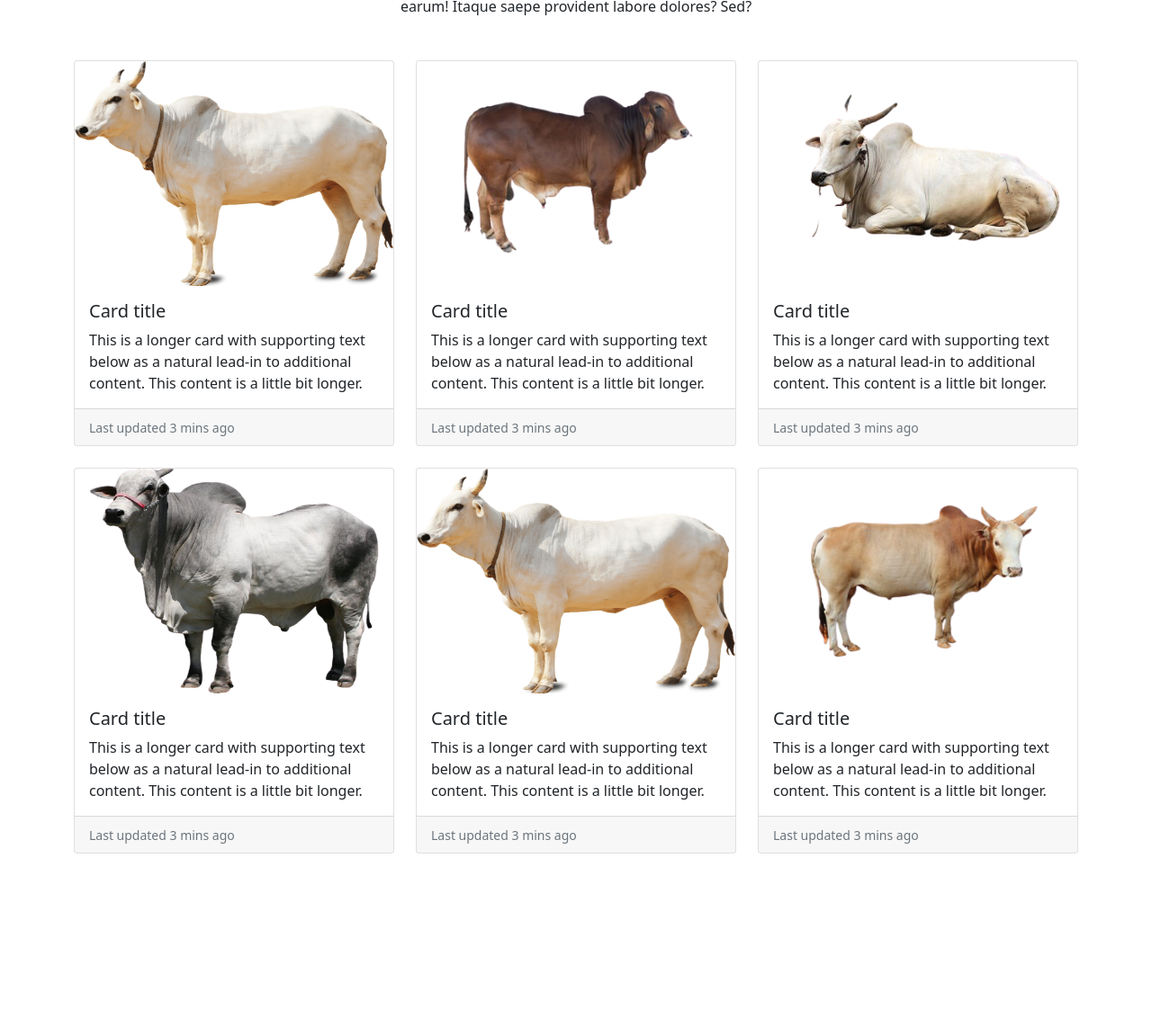
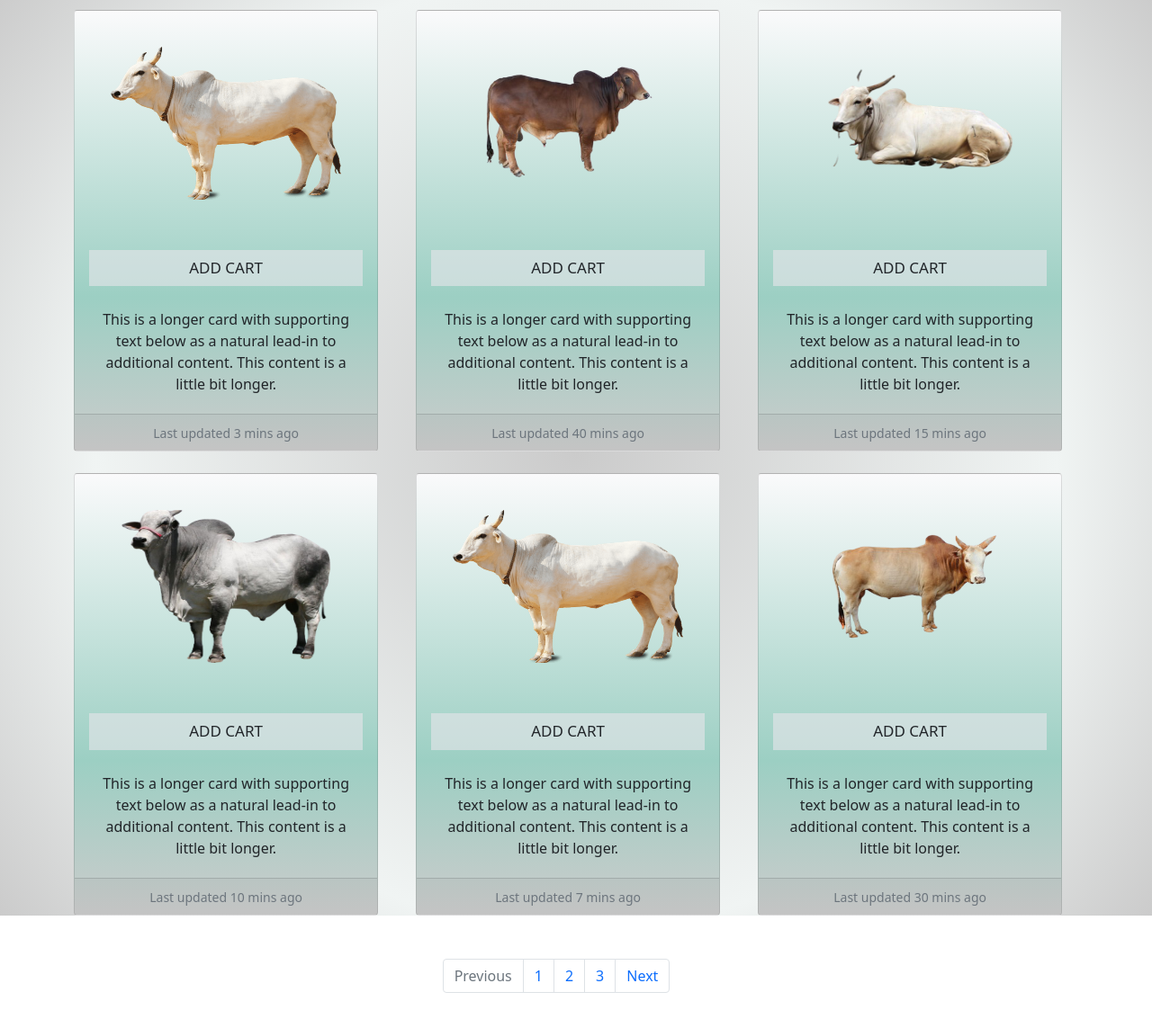
Before and after one commit to iqbal-bd/Online-Haat, a plain HTML site: page index.html in a window 1280 px wide. Shown: the part 745-1888 px from the top of the page at 90% size. Before the commit the page ends 1694 px from the top, so only its background shows below. Drawn offline with nearby package versions, Linux system fonts and the light colour scheme.

Commit message:
hovereffect added

```diff
--- a/index.html
+++ b/index.html
@@ -23,7 +23,7 @@
 
         <!-- Navigation Part -->
         <section class="container">
-            <nav class="navbar navbar-expand-lg navbar-light ">
+            <nav class="navbar navbar-expand-lg navbar-light fixed-top nav-bg">
                 <div class="container-fluid">
                   <a class="navbar-brand" href="#">
                     <img src="images/cow_favicon.png" alt="" width="30" height="24">
@@ -124,13 +124,14 @@
         </article>
 
         <!-- Cows item part -->
-        <section class="container">
+        <section class="cows-bg">
+          <div class="container">
             <div class="row row-cols-1 row-cols-md-2 row-cols-lg-3 g-4">
               <div class="col">
-              <div class="card">
-                <img src="images/cows/cow1.png" class="card-img-top cow-img" alt="...">
+                <div class="card hovereffect">
+                  <img src="images/cows/cow1.png" class="card-img-top cow-img " alt="...">
                   <div class="card-body">
-                  <h5 class="card-title">Card title</h5>
+                    <h5 class="card-title"><a class="text-decoration-none text-dark" href="#cart">Add Cart</a></h5>
                     <p class="card-text">This is a longer card with supporting text below as a natural lead-in to additional content. This content is a little bit longer.</p>
                   </div>
                   <div class="card-footer">
@@ -140,74 +141,92 @@
               </div>
 
               <div class="col">
-              <div class="card">
-                <img src="images/cows/cow2.png" class="card-img-top cow-img" alt="...">
+                <div class="card hovereffect">
+                  <img src="images/cows/cow2.png" class="card-img-top cow-img " alt="...">
                   <div class="card-body">
-                  <h5 class="card-title">Card title</h5>
+                    <h5 class="card-title"><a class="text-decoration-none text-dark" href="#cart">Add Cart</a></h5>
                     <p class="card-text">This is a longer card with supporting text below as a natural lead-in to additional content. This content is a little bit longer.</p>
                   </div>
                   <div class="card-footer">
-                  <small class="text-muted">Last updated 3 mins ago</small>
+                    <small class="text-muted">Last updated 40 mins ago</small>
                   </div>
                 </div>
               </div>
 
               <div class="col">
-              <div class="card">
-                <img src="images/cows/cow3.png" class="card-img-top cow-img" alt="...">
+                <div class="card hovereffect">
+                  <img src="images/cows/cow3.png" class="card-img-top cow-img " alt="...">
                   <div class="card-body">
-                  <h5 class="card-title">Card title</h5>
+                    <h5 class="card-title"><a class="text-decoration-none text-dark" href="#cart">Add Cart</a></h5>
                     <p class="card-text">This is a longer card with supporting text below as a natural lead-in to additional content. This content is a little bit longer.</p>
                   </div>
                   <div class="card-footer">
-                  <small class="text-muted">Last updated 3 mins ago</small>
+                    <small class="text-muted">Last updated 15 mins ago</small>
                   </div>
                 </div>
               </div>
 
               <div class="col">
-              <div class="card">
-                <img src="images/cows/cow4.png" class="card-img-top cow-img" alt="...">
+                <div class="card hovereffect">
+                  <img src="images/cows/cow4.png" class="card-img-top cow-img " alt="...">
                   <div class="card-body">
-                  <h5 class="card-title">Card title</h5>
+                    <h5 class="card-title"><a class="text-decoration-none text-dark" href="#cart">Add Cart</a></h5>
                     <p class="card-text">This is a longer card with supporting text below as a natural lead-in to additional content. This content is a little bit longer.</p>
                   </div>
                   <div class="card-footer">
-                  <small class="text-muted">Last updated 3 mins ago</small>
+                    <small class="text-muted">Last updated 10 mins ago</small>
                   </div>
                 </div>
               </div>
 
               <div class="col">
-              <div class="card">
-                <img src="images/cows/cow5.png" class="card-img-top cow-img" alt="...">
+                <div class="card hovereffect">
+                  <img src="images/cows/cow5.png" class="card-img-top cow-img " alt="...">
                   <div class="card-body">
-                  <h5 class="card-title">Card title</h5>
+                    <h5 class="card-title"><a class="text-decoration-none text-dark" href="#cart">Add Cart</a></h5>
                     <p class="card-text">This is a longer card with supporting text below as a natural lead-in to additional content. This content is a little bit longer.</p>
                   </div>
                   <div class="card-footer">
-                  <small class="text-muted">Last updated 3 mins ago</small>
+                    <small class="text-muted">Last updated 7 mins ago</small>
                   </div>
                 </div>
               </div>
 
               <div class="col">
-              <div class="card">
-                <img src="images/cows/cow6.png" class="card-img-top cow-img" alt="...">
+                <div class="card hovereffect">
+                  <img src="images/cows/cow6.png" class="card-img-top cow-img " alt="...">
                   <div class="card-body">
-                  <h5 class="card-title">Card title</h5>
+                    <h5 class="card-title"><a class="text-decoration-none text-dark" href="#cart">Add Cart</a></h5>
                     <p class="card-text">This is a longer card with supporting text below as a natural lead-in to additional content. This content is a little bit longer.</p>
                   </div>
                   <div class="card-footer">
-                  <small class="text-muted">Last updated 3 mins ago</small>
+                    <small class="text-muted">Last updated 30 mins ago</small>
                   </div>
                 </div>
               </div>
 
             </div>
+          </div>
         </section>
 
+        <!-- Pagination -->
+        <section class="container m-5">
+          <nav aria-label="Page navigation example">
+            <ul class="pagination justify-content-center">
+              <li class="page-item disabled">
+                <a class="page-link" href="#" tabindex="-1" aria-disabled="true">Previous</a>
+              </li>
+              <li class="page-item"><a class="page-link" href="#">1</a></li>
+              <li class="page-item"><a class="page-link" href="#">2</a></li>
+              <li class="page-item"><a class="page-link" href="#">3</a></li>
+              <li class="page-item">
+                <a class="page-link" href="#">Next</a>
+              </li>
+            </ul>
+          </nav>
+        </section>
     </main>
+
 
     <script src="https://cdn.jsdelivr.net/npm/bootstrap@5.0.2/dist/js/bootstrap.bundle.min.js" integrity="sha384-MrcW6ZMFYlzcLA8Nl+NtUVF0sA7MsXsP1UyJoMp4YLEuNSfAP+JcXn/tWtIaxVXM" crossorigin="anonymous"></script>
 </body>
--- a/style.css
+++ b/style.css
@@ -1,3 +1,9 @@
+
+/* header part */
+
+.nav-bg{
+    background: rgb(159, 170, 226);
+}
 .carousel-bg{
     background: rgb(118,133,212);
 background: linear-gradient(180deg, rgba(118,133,212,1) 0%, rgba(137,196,183,1) 35%, rgba(83,195,102,1) 100%);
@@ -7,6 +13,60 @@ background: linear-gradient(180deg, rgba(118,133,212,1) 0%, rgba(137,196,183,1)
     height: 500px;
 }
 
+/* main part */
+
+/* cows-items part */
+.cows-bg{
+    background: rgb(203,203,203);
+    background: radial-gradient(circle, rgba(203,203,203,1) 0%, rgba(240,244,243,1) 65%, rgba(203,203,203,1) 100%);
+}
+
 .cow-img{
     height: 250px;
+    padding: 40px;
 }
+
+/* hovereffect into card */
+
+.hovereffect {
+    width: 95%;
+    height: 100%;
+    overflow: hidden;
+    position: relative;
+    text-align: center;
+    cursor: default;
+    background: rgb(250,250,251);
+background: linear-gradient(180deg, rgba(250,250,251,1) 0%, rgba(156,207,195,1) 65%, rgba(203,203,203,1) 100%);
+}
+
+.hovereffect img {
+    display: block;
+    position: relative;
+    -webkit-transition: all 0.4s ease-in;
+    transition: all 0.4s ease-in;
+}
+
+.hovereffect:hover img {
+    -webkit-transform: scale(1.2);
+    -ms-transform: scale(1.2);
+    transform: scale(1.2);
+}
+
+.hovereffect>div> h5 {
+    text-transform: uppercase;
+    text-align: center;
+    position: relative;
+    font-size: 17px;
+    padding: 10px;
+    background: rgba(232, 230, 235, 0.6);
+}
+
+.hovereffect>div> p {
+    padding: 5px;
+    margin-top: 20px;
+    background-color: transparent;
+}
+
+.hovereffect>div>p:hover {
+    box-shadow: 5px 5px 20px gray;
+}
```
Lines whose indentation alone changed are shown as unchanged.
